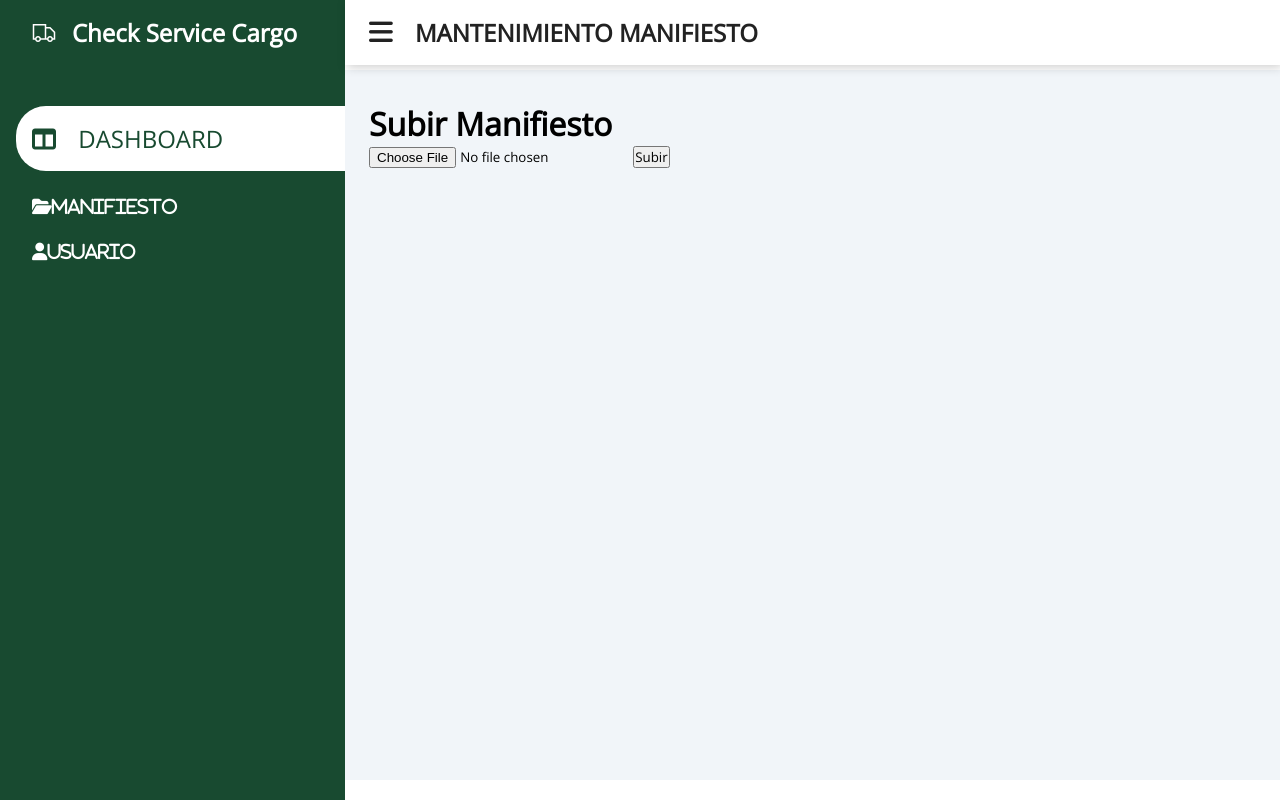
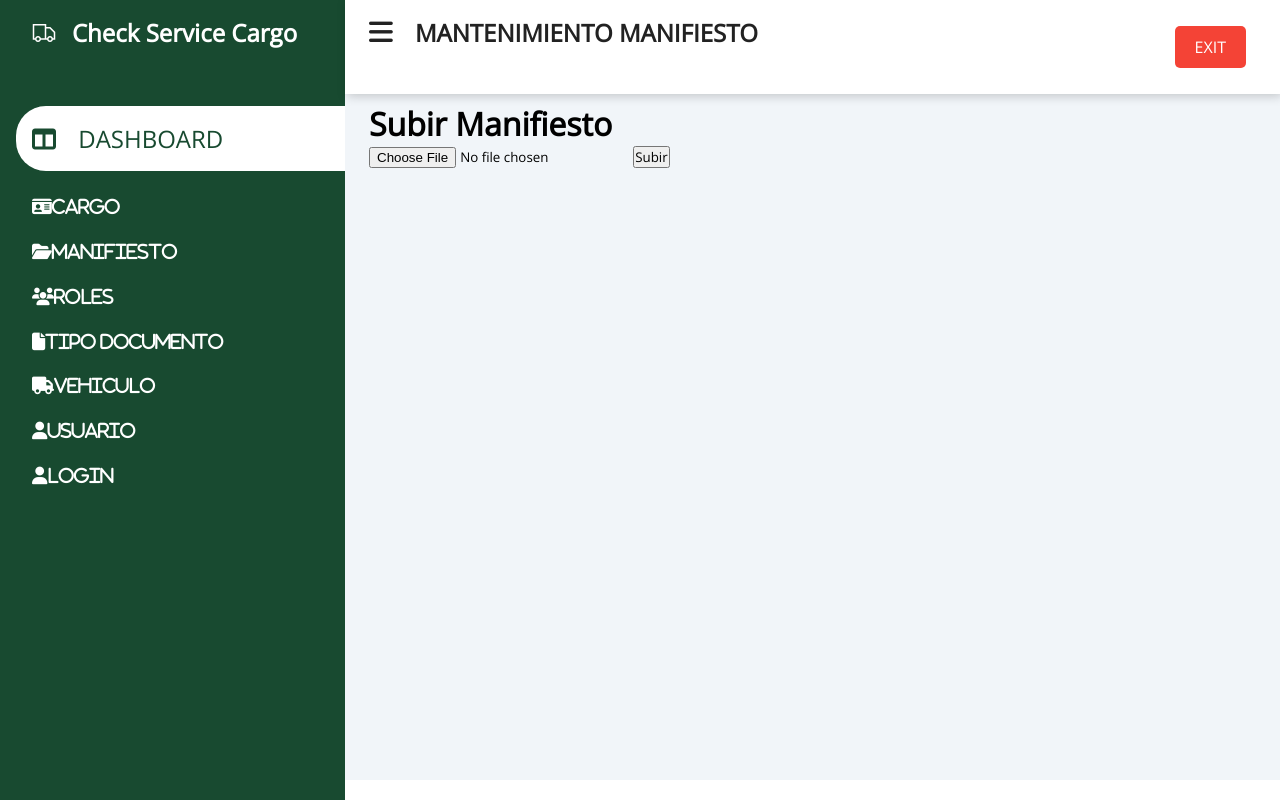
Before and after one commit to nathalyivonne/tesis, a Flask app: page /static/html/manifiesto.html in a window 1280 px wide. Run offline with Flask 3, Linux system fonts and the light colour scheme; some libraries are stand-ins or nearby versions.

Commit message:
V1_commit

```diff
--- a/static/css/pagina.css
+++ b/static/css/pagina.css
@@ -317,3 +317,18 @@ td {
         grid-template-columns: 100%;
     }
 }
+
+.btn-exit {
+    display: inline-block;
+    padding: 10px 20px;
+    margin: 10px;
+    background-color: #f44336;
+    color: white;
+    text-decoration: none;
+    border-radius: 5px;
+    transition: background-color 0.3s ease;
+}
+
+.btn-exit:hover {
+    background-color: #d32f2f;
+}
--- a/static/html/manifiesto.html
+++ b/static/html/manifiesto.html
@@ -52,11 +52,17 @@
         <div class="sidebar-menu">
             <ul>
                 <li>
-                    <a href="" class="active"><span class="fa-solid fa-table-columns"></span><span> DASHBOARD </span></a>
+                    <a href="" class="active"><span class="fa-solid fa-table-columns"></span><span> DASHBOARD
+                        </span></a>
                 </li>
                 <li>
-                    <li class=""><a class="fa-solid fa-folder-open" href="/static/html/manifiesto.html">Manifiesto</a></li>
-                    <li class=""><a class="fa-solid fa-user" href="/static/html/usuario.html">Usuario</a></li>
+                <li class=""><a class="fa-solid fa-id-card" href="/static/html/cargo.html">Cargo</a></li>
+                <li class=""><a class="fa-solid fa-folder-open" href="/static/html/manifiesto.html">Manifiesto</a></li>
+                <li class=""><a class="fa-solid fa-users" href="/static/html/roles.html">Roles</a></li>
+                <li class=""><a class="fa-solid fa-file" href="/static/html/tipoDocumento.html">Tipo Documento</a></li>
+                <li class=""><a class="fa-solid fa-truck" href="/static/html/vehiculo.html">Vehiculo</a></li>
+                <li class=""><a class="fa-solid fa-user" href="/static/html/usuario.html">Usuario</a></li>
+                <li class=""><a class="fa-solid fa-user" href="/static/html/sesion.html">Login</a></li>
                 </li>
             </ul>
         </div>
@@ -69,6 +75,7 @@
                 </label>
                 MANTENIMIENTO MANIFIESTO
             </h2>
+            <a href="index2.html" class="btn-exit">EXIT</a>
         </header>
         <main>
             <h1>Subir Manifiesto</h1>
```
Also changed, not shown: static/html/sesion.html (+8 -4 lines).
